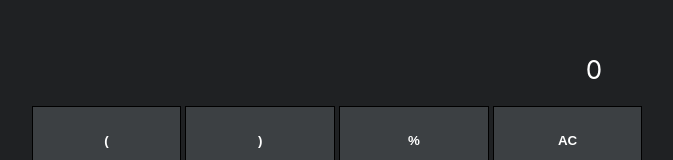
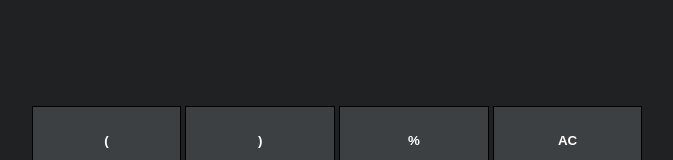
Before and after one commit to phelied/Calculator, a React (Create React App) app: page / in a window 1280 px wide. Shown: the part 177-337 px from the top of the page, without its empty margins (303-976 px from the left). Built offline with nearby package versions, Linux system fonts and the light colour scheme.

Commit message:
get rid of eval()

```diff
--- a/src/components/utilities/utilities.js
+++ b/src/components/utilities/utilities.js
@@ -9,16 +9,15 @@ function Demo({ results }) {
     const [stringData, setStringData] = useState("");
     const [number, setNumber] = useState("0");
     const handleClick = (e) => {
-        console.log(e.target.value);
         if (!isNaN(e.target.value)) {
-            setNumber(e.target.value);
+            setNumber(number + e.target.value);
         }
         switch (e.target.value) {
             case 'AC':
                 setStringData("");
                 break;
             case '=':
-                setNumber(eval(stringData));
+                setStringData(new Function('return ' + stringData)());
                 break;
             default:
                 setStringData(stringData + e.target.value);
@@ -27,7 +26,7 @@ function Demo({ results }) {
 
     return (
         <div className="background-calculator">
-            <div className="results">{number}</div>
+            <div className="results">{stringData}</div>
             {results.length > 0 && (
                 Array.from({ length: Math.ceil(results.length / 4) }, (_, i) => (
                     <div className="row" key={`row${i}`}>
```
